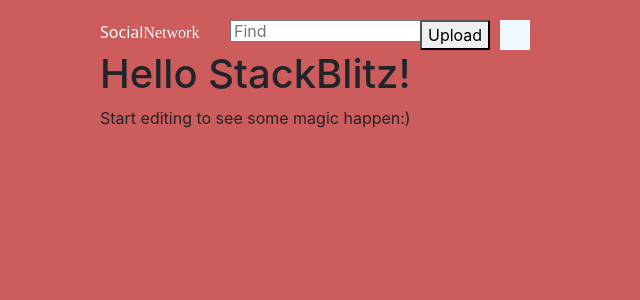
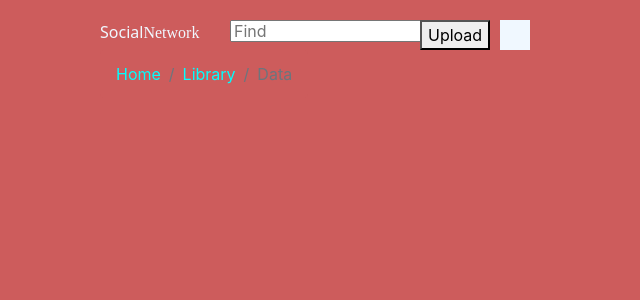
Before and after one commit to dandyfadiah08/react-btwybw, a React (Create React App) app: page / in a window 1280 px wide. Shown: the top 300 px of the page, without its empty margins (0-640 px from the left). Built offline with nearby package versions, Linux system fonts and the light colour scheme.

Commit message:
2 files modified

```diff
--- a/src/App.js
+++ b/src/App.js
@@ -4,8 +4,13 @@
 export default function App() {
   return (
     <div id="menu">
-      <h1>Hello StackBlitz!</h1>
-      <p>Start editing to see some magic happen:)</p>
+      <nav aria-label="breadcrumb">
+  <ol class="breadcrumb">
+    <li class="breadcrumb-item"><a href="#">Home</a></li>
+    <li class="breadcrumb-item"><a href="#">Library</a></li>
+    <li class="breadcrumb-item active" aria-current="page">Data</li>
+  </ol>
+</nav>
     </div>
   );
 }
--- a/src/style.css
+++ b/src/style.css
@@ -3,40 +3,50 @@
   font-family: -apple-system, BlinkMacSystemFont, 'Segoe UI', Roboto, Oxygen,
     Ubuntu, Cantarell, 'Open Sans', 'Helvetica Neue', sans-serif;
 }
-body{
-  background-color: 		#CD5C5C;
+body {
+  background-color: #cd5c5c;
 }
-#logo{
+.breadcrumb {
+  background-color: #cd5c5c;
+  color: aqua;
+}
+a {
+  color: aqua;
+}
+li {
+  color: aqua;
+}
+#logo {
   color: aliceblue;
   font-family: system-ui;
 }
-#logo2{
+#logo2 {
   color: aliceblue;
   font-family: MS UI Gothic;
 }
-#header{
+#header {
   position: fixed;
   left: 100px;
   top: 20px;
 }
-#menu{
+#menu {
   position: absolute;
   left: 100px;
   top: 50px;
 }
-.form-group{
+.form-group {
   position: fixed;
   left: 230px;
   top: 20px;
   height: 22px;
 }
-.form-group2{
+.form-group2 {
   position: fixed;
   left: 420px;
   top: 20px;
   height: 30px;
 }
-.form-group3{
+.form-group3 {
   background-color: aliceblue;
   position: fixed;
   width: 30px;
```
